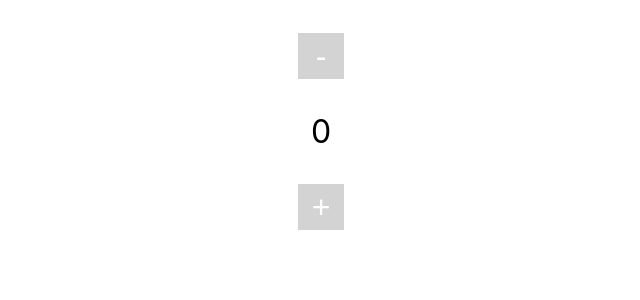
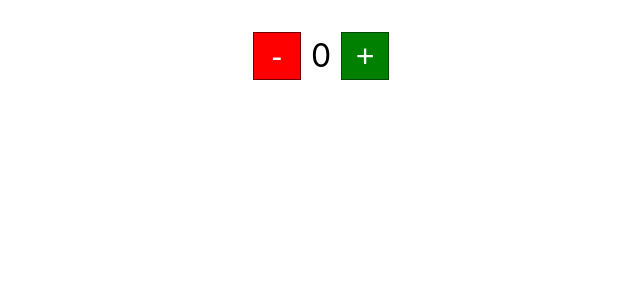
Before and after one commit to time2fishman/react-likes, a React (Create React App) app: page / in a window 1280 px wide. Shown: the top 300 px of the page, without its empty margins (319-959 px from the left). Built offline with nearby package versions, Linux system fonts and the light colour scheme.

Commit message:
added some styling

```diff
--- a/src/App.css
+++ b/src/App.css
@@ -2,6 +2,12 @@
   padding: 2rem;
   font-size: 2rem;
   text-align: center;
+}
+
+.counter-container {
+  display: flex;
+  justify-content: center;
+  align-items: baseline;
 }
 
 button {
@@ -13,16 +19,16 @@ button {
   width: 3rem;
 }
 
-button + button {
-  margin-left: 0.5rem;
+.decrement-button{
+  background-color: red;
+  border-color: rgb(110, 2, 2);
 }
 
-.increment {
+.total-likes {
+  margin: 0px 10px 0px 10px
+}
+
+.increment-button {
   background-color: green;
   border-color: rgb(0, 69, 0);
 }
-
-.decrement {
-  background-color: red;
-  border-color: rgb(110, 2, 2);
-}
--- a/src/components/LikeTotal.js
+++ b/src/components/LikeTotal.js
@@ -3,12 +3,12 @@ import React from 'react';
 const LikeTotal = (props) => {
 
     return (
-        <div>
-            <button onClick={() => props.setTotalLikes(Math.max(0, props.totalLikes - 1))}>
+        <div className='counter-container'>
+            <button className='decrement-button' onClick={() => props.setTotalLikes(Math.max(0, props.totalLikes - 1))}>
                 -
             </button>
-            <p>{props.totalLikes}</p>
-            <button onClick={() => props.setTotalLikes(props.totalLikes + 1)}>
+            <p className='total-likes'>{props.totalLikes}</p>
+            <button className='increment-button' onClick={() => props.setTotalLikes(props.totalLikes + 1)}>
                 +
             </button>
         </div>
```
